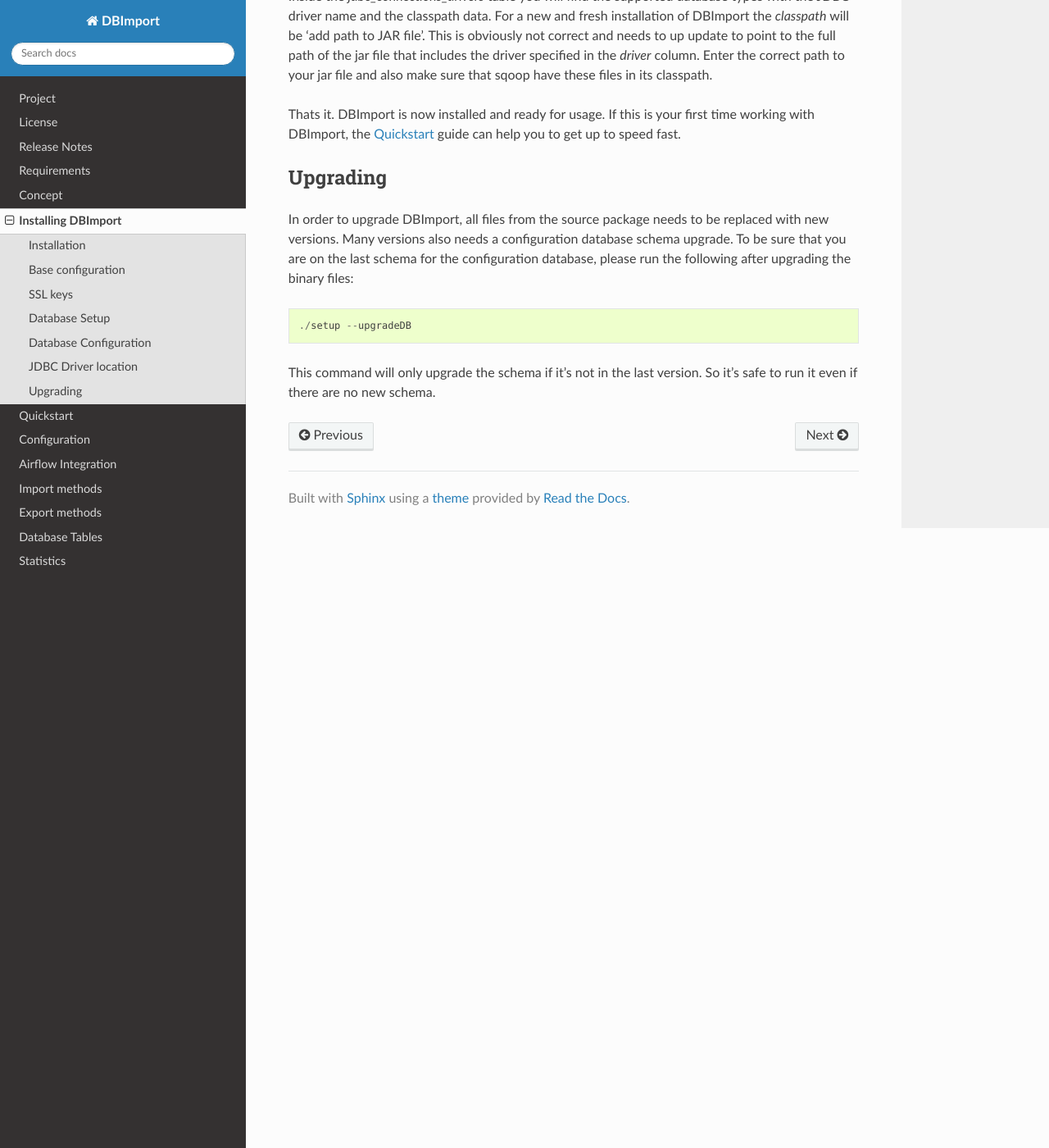
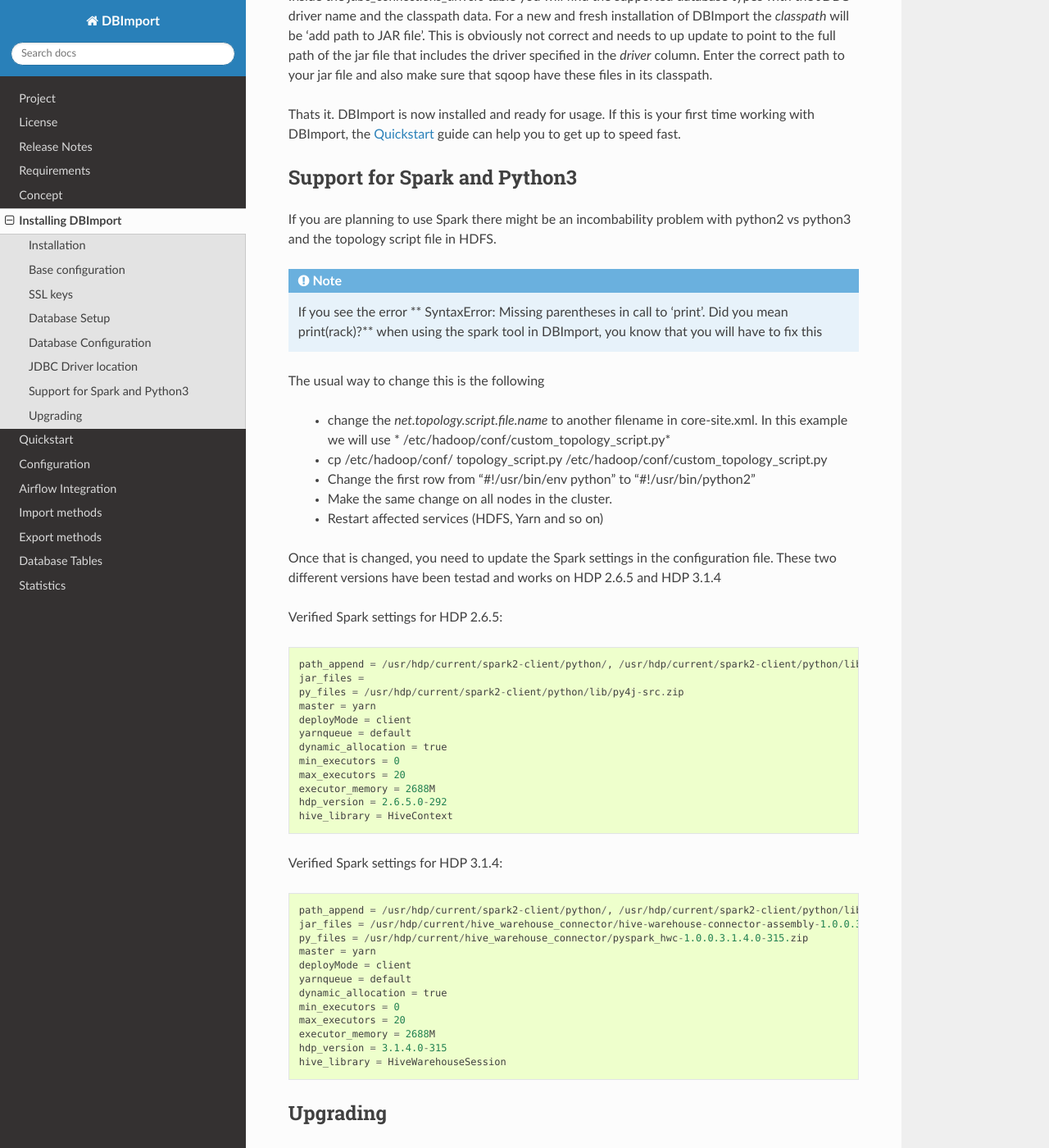
Before and after one commit to Middlecon/DBImport, a Sphinx documentation site: the page built from docs/install.rst, in a window 1280 px wide and 1400 px high, scrolled down 2583 px. Shown: the whole window at 82% size. Built offline with Sphinx 7.4.7 and the Read the Docs theme 2.0.0, drawn with Linux system fonts in a browser that asks for light colours.

Commit message:
Documentation update

```diff
--- a/docs/install.rst
+++ b/docs/install.rst
@@ -15,7 +15,7 @@
 
  #. There is a number of Python dependencies that needs to be in place before DBImport can start. As of python itself, DBImport is developed on Python 3.6. Other versions may work but it's not tested. It's also preferable to use a virtual environment for Python, but creating a virtual environment is not part of this documentation. Please install these python packages::
 
-        pip3.6 install --upgrade pip cryptography crypto pycrypto docutils numpy pandas mysql mysqlclient mysql-connector mysql-connector-python JPype1==0.6.3 jaydebeapi pyhive PyHive reprint requests requests_kerberos thrift_sasl sqlalchemy pymysql sqlalchemy_views sqlalchemy_utils alembic pure-transport psutil daemons
+        pip3.6 install --upgrade pip cryptography crypto pycrypto docutils numpy pandas mysql mysqlclient mysql-connector mysql-connector-python JPype1==0.6.3 jaydebeapi py4j pyhive PyHive reprint requests requests_kerberos thrift_sasl sqlalchemy pymysql sqlalchemy_views sqlalchemy_utils alembic pure-transport psutil daemons
 
 
 Base configuration
@@ -75,6 +75,53 @@
 
 Thats it. DBImport is now installed and ready for usage. If this is your first time working with DBImport, the :doc:`quickstart` guide can help you to get up to speed fast.
 
+Support for Spark and Python3
+-----------------------------
+
+If you are planning to use Spark there might be an incombability problem with python2 vs python3 and the topology script file in HDFS.
+
+.. note:: If you see the error ** SyntaxError: Missing parentheses in call to 'print'. Did you mean print(rack)?** when using the spark tool in DBImport, you know that you will have to fix this
+
+The usual way to change this is the following
+
+  - change the *net.topology.script.file.name* to another filename in core-site.xml. In this example we will use * /etc/hadoop/conf/custom_topology_script.py*
+  - cp /etc/hadoop/conf/ topology_script.py /etc/hadoop/conf/custom_topology_script.py
+  - Change the first row from “#!/usr/bin/env python” to “#!/usr/bin/python2”
+  - Make the same change on all nodes in the cluster.
+  - Restart affected services (HDFS, Yarn and so on)
+
+Once that is changed, you need to update the Spark settings in the configuration file. These two different versions have been testad and works on HDP 2.6.5 and HDP 3.1.4
+
+Verified Spark settings for HDP 2.6.5::
+
+        path_append = /usr/hdp/current/spark2-client/python/, /usr/hdp/current/spark2-client/python/lib/py4j-0.10.7-src.zip
+        jar_files =
+        py_files = /usr/hdp/current/spark2-client/python/lib/py4j-src.zip
+        master = yarn
+        deployMode = client
+        yarnqueue = default
+        dynamic_allocation = true
+        min_executors = 0
+        max_executors = 20
+        executor_memory = 2688M
+        hdp_version = 2.6.5.0-292
+        hive_library = HiveContext
+
+Verified Spark settings for HDP 3.1.4::
+
+        path_append = /usr/hdp/current/spark2-client/python/, /usr/hdp/current/spark2-client/python/lib/py4j-0.10.7-src.zip, /usr/hdp/current/hive_warehouse_connector/pyspark_hwc-1.0.0.3.1.4.0-315.zip
+        jar_files = /usr/hdp/current/hive_warehouse_connector/hive-warehouse-connector-assembly-1.0.0.3.1.4.0-315.jar
+        py_files = /usr/hdp/current/hive_warehouse_connector/pyspark_hwc-1.0.0.3.1.4.0-315.zip
+        master = yarn
+        deployMode = client
+        yarnqueue = default
+        dynamic_allocation = true
+        min_executors = 0
+        max_executors = 20
+        executor_memory = 2688M
+        hdp_version = 3.1.4.0-315
+        hive_library = HiveWarehouseSession
+
 
 Upgrading
 --------------------
```
Also changed, not shown: docs/concept.rst (+9 -0 lines), docs/project.rst (+5 -2 lines).
